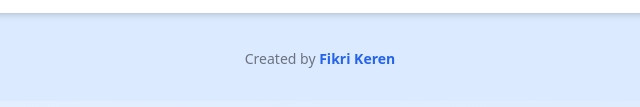
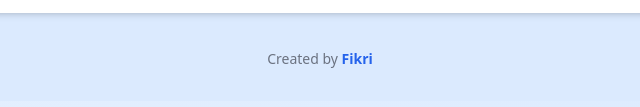
Before and after one commit to Cityzenss/Monitoring_Udara, a plain HTML site: page index.html in a window 1280 px wide. Shown: the part 1585-1692 px from the top of the page, 320-960 px from the left. Drawn offline with nearby package versions, Linux system fonts and the light colour scheme; a script that the page names is missing.

Commit message:
Update index.html

```diff
--- a/index.html
+++ b/index.html
@@ -136,7 +136,7 @@
         <script src="app.js"></script>
         <!-- Footer -->
         <footer class="text-center text-gray-500 text-sm mt-5">
-            <p>Created by <span class="font-semibold text-blue-600">Fikri Keren</span></p>
+            <p>Created by <span class="font-semibold text-blue-600">Fikri</span></p>
         </footer>
 
 
```
